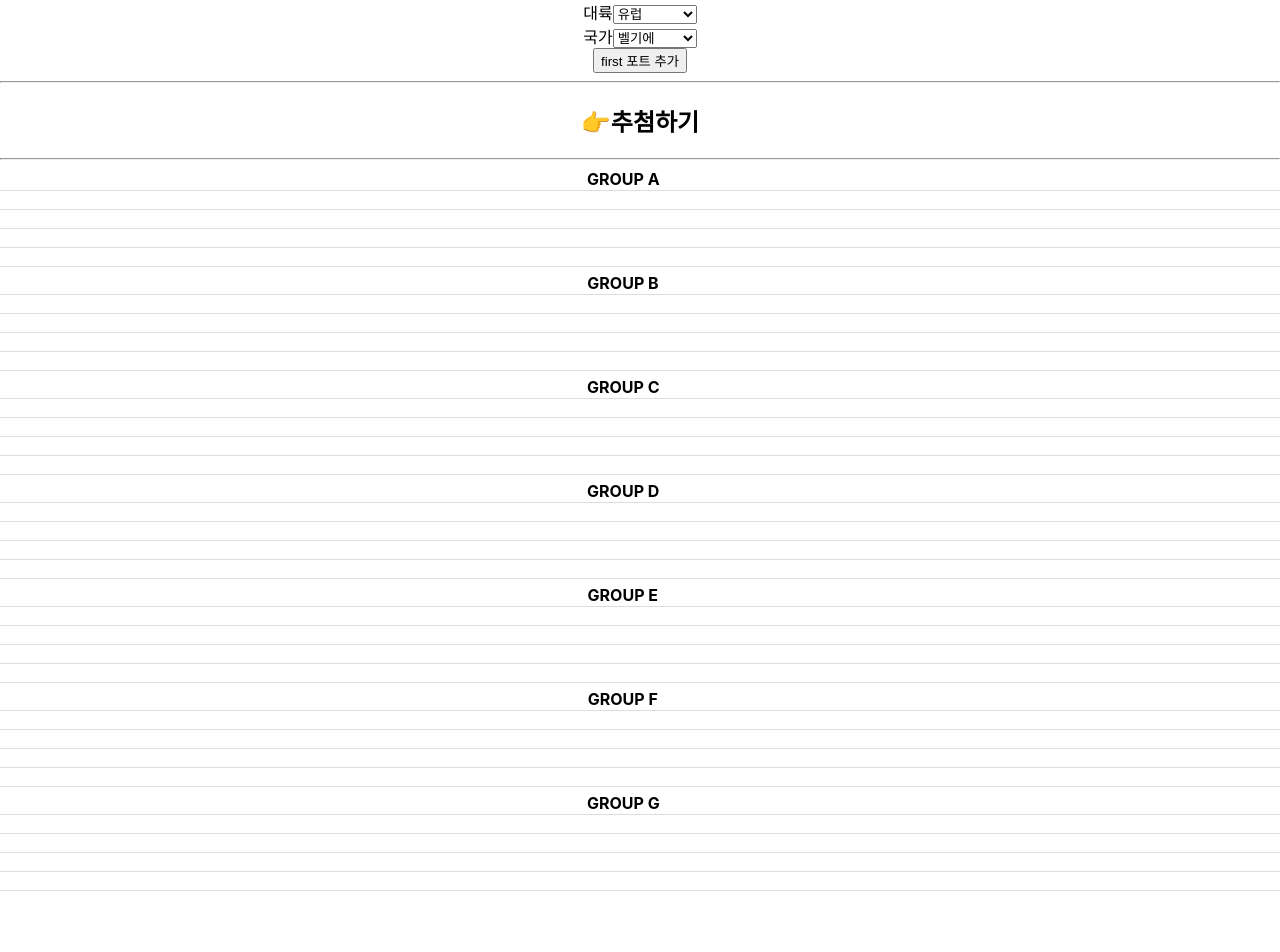
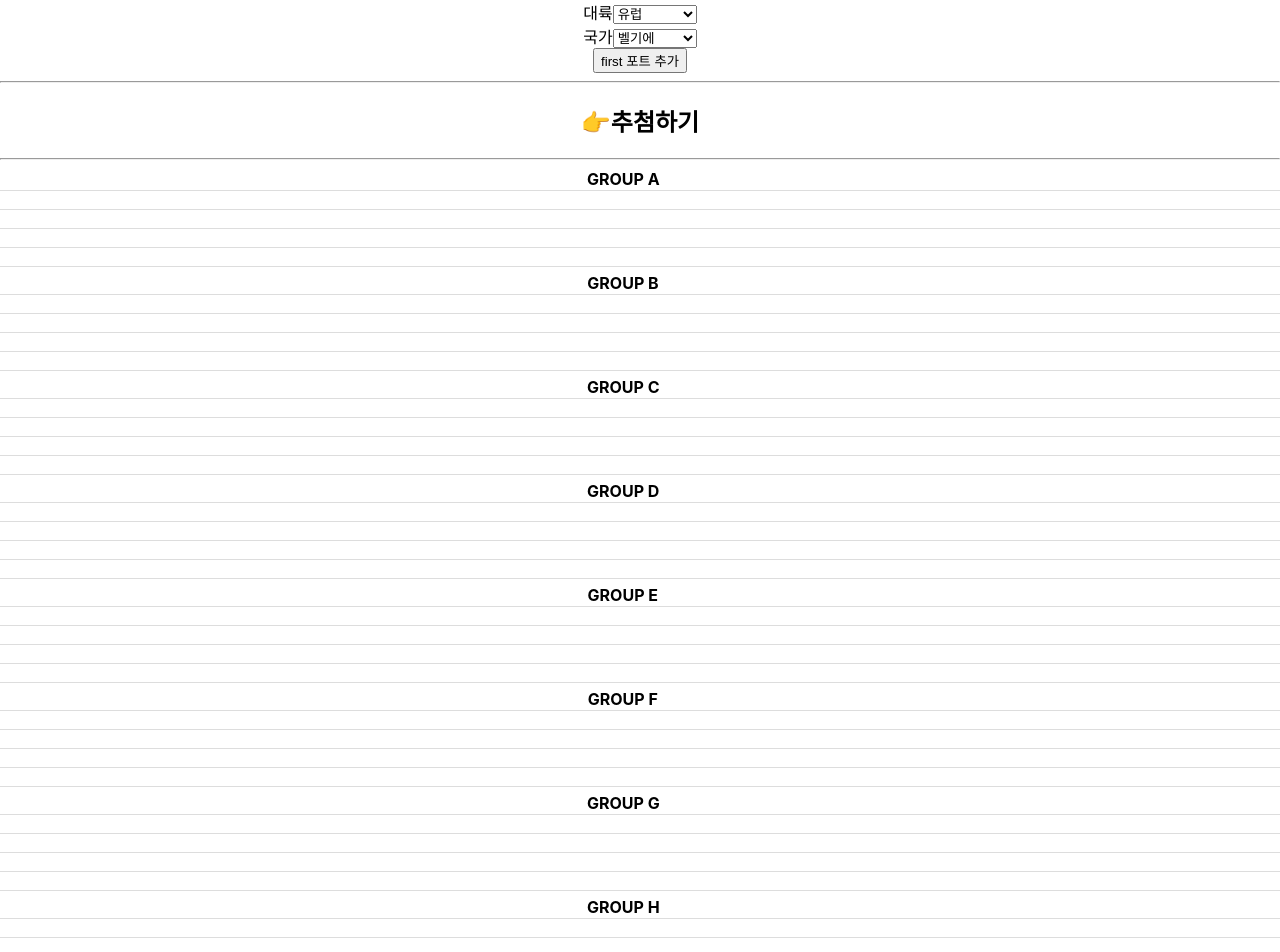
Before and after one commit to yondo123/group-draw, a React (Create React App) app in the folder group-draw/: page / in a window 1280 px wide. Shown: the top 952 px of the page. Before the commit the page ends 896 px from the top, so only its background shows below. Built offline with nearby package versions, Linux system fonts and the light colour scheme.

Commit message:
fix : H조 추가

```diff
--- a/group-draw/src/components/GroupEditor.jsx
+++ b/group-draw/src/components/GroupEditor.jsx
@@ -1,4 +1,4 @@
-import { useEffect, useRef, useState } from 'react';
+import { useRef, useState } from 'react';
 import { teams, continent, limited } from '../static/constants';
 import SelectBox from './Select';
 
--- a/group-draw/src/components/GroupTableList.jsx
+++ b/group-draw/src/components/GroupTableList.jsx
@@ -37,6 +37,7 @@ const GroupTable = function ({ group }) {
             <Group group={group.E} name={'E'} />
             <Group group={group.F} name={'F'} />
             <Group group={group.G} name={'G'} />
+            <Group group={group.H} name={'H'} />
         </>
     );
 };
```
